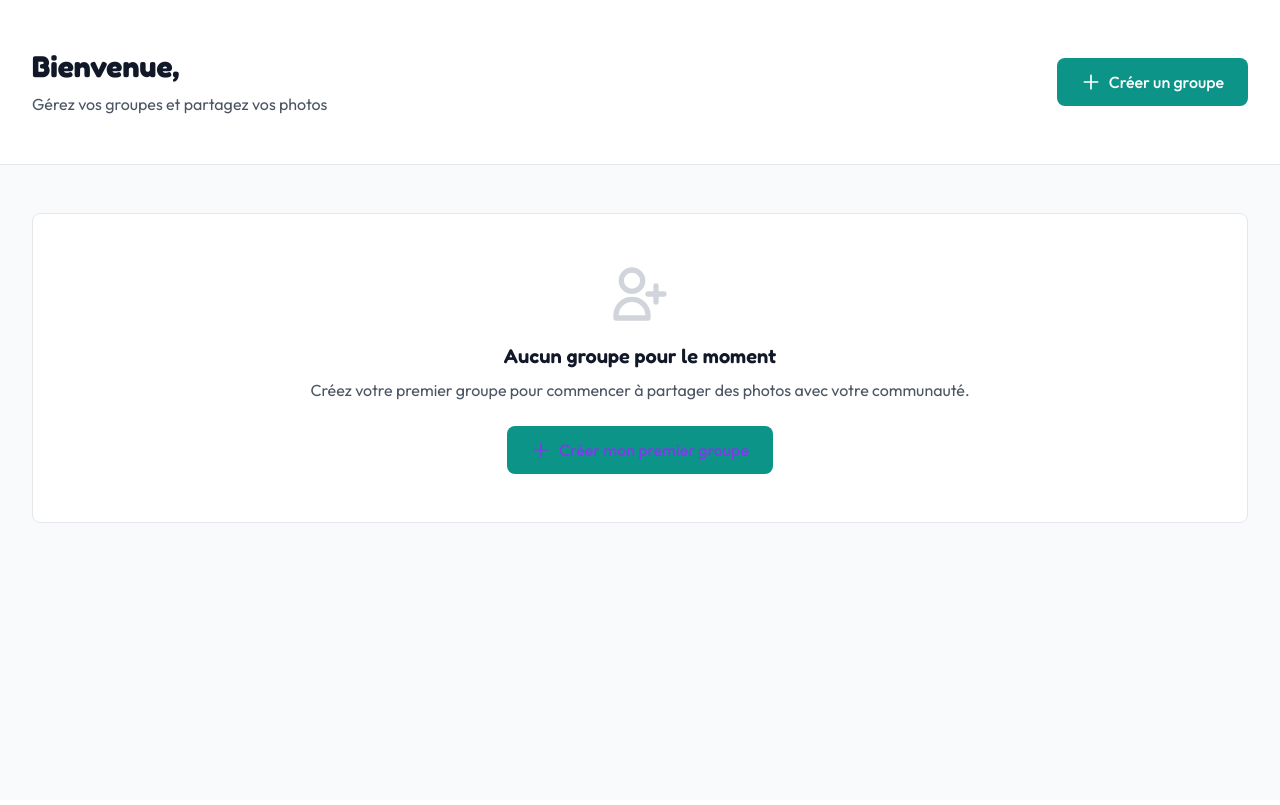
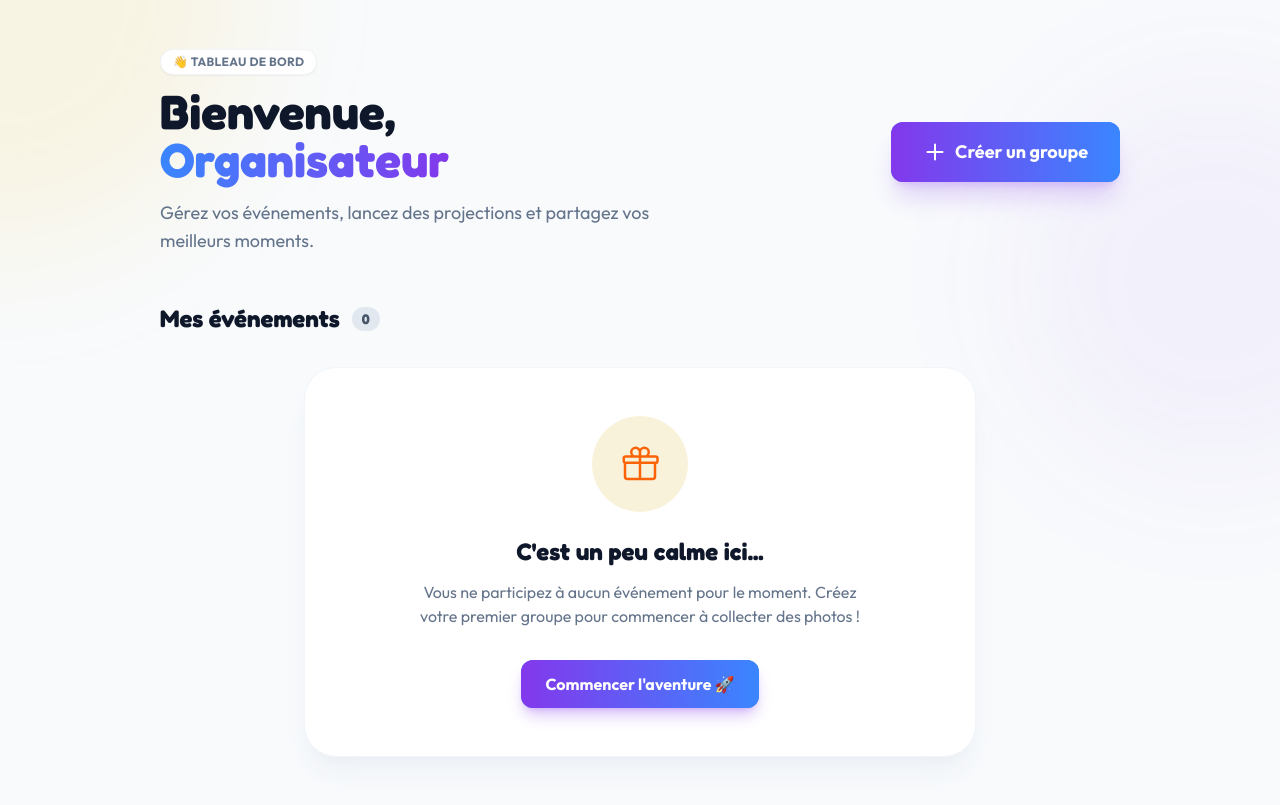
Before and after one commit to math-pixel/Photo-Party-V2, a Symfony app: template templates/main/home.html.twig in a window 1280 px wide. Before the commit the page ends 523 px from the top, so only its background shows below. Run offline with Twig, Linux system fonts and the light colour scheme; the template is opened without the code that fills it, so the values that code supplies are empty; style sheets or scripts are compiled from the project's sources; some libraries are stand-ins or nearby versions.

Commit message:
update home page

```diff
--- a/templates/main/home.html.twig
+++ b/templates/main/home.html.twig
@@ -1,59 +1,97 @@
 {% extends 'base.html.twig' %}
 
-{% block title %}Accueil - Community Photos{% endblock %}
+{% block title %}Accueil - PhotoParty{% endblock %}
 
 {% block body %}
-    <main class="min-h-screen bg-gray-50">
-        <!-- Hero Section -->
-        <section class="bg-white border-b border-gray-200 py-12 px-4 sm:px-6 lg:px-8">
-            <div class="max-w-7xl mx-auto">
-                <div class="flex flex-col sm:flex-row sm:items-center sm:justify-between gap-6">
-                    <!-- User Greeting -->
-                    <div>
-                        <h1 class="text-3xl font-bold text-gray-900">
-                            Bienvenue, <span class="text-teal-600">{{ app.user.firstname }} {{ app.user.lastname }}</span>
-                        </h1>
-                        <p class="text-gray-600 mt-2">Gérez vos groupes et partagez vos photos</p>
+    <main class="relative min-h-screen bg-slate-50 font-sans selection:bg-party-purple selection:text-white overflow-x-hidden">
+
+        {# --- DÉCORATION D'ARRIÈRE-PLAN (Subtile) --- #}
+        <div class="absolute top-0 left-0 w-[500px] h-[500px] bg-party-yellow/10 rounded-full blur-3xl pointer-events-none -translate-x-1/2 -translate-y-1/2"></div>
+        <div class="absolute top-20 right-0 w-[400px] h-[400px] bg-party-purple/5 rounded-full blur-3xl pointer-events-none translate-x-1/3"></div>
+
+        <div class="relative z-10 max-w-5xl mx-auto px-4 sm:px-6 lg:px-8 py-12">
+
+            {# --- HEADER DE SECTION (Hero) --- #}
+            <div class="flex flex-col md:flex-row md:items-center justify-between gap-8 mb-12">
+
+                <!-- Salutations -->
+                <div>
+                    <div class="inline-flex items-center gap-2 px-3 py-1 rounded-full bg-white border border-slate-100 shadow-sm text-xs font-bold uppercase tracking-wide text-slate-500 mb-3">
+                        👋 Tableau de bord
                     </div>
+                    <h1 class="text-4xl md:text-5xl font-display font-bold text-slate-900 leading-tight">
+                        Bienvenue, <br>
+                        <span class="text-transparent bg-clip-text bg-gradient-to-r from-party-blue to-party-purple">
+                            {{ app.user.firstname|default('Organisateur') }} {{ app.user.lastname|default('') }}
+                        </span>
+                    </h1>
+                    <p class="text-slate-500 text-lg mt-4 max-w-lg">
+                        Gérez vos événements, lancez des projections et partagez vos meilleurs moments.
+                    </p>
+                </div>
 
-                    <!-- Create Group CTA -->
-                    <a href="{{ path('app_group_create') }}" class="btn inline-flex items-center justify-center px-6 py-3 bg-teal-600 text-white font-medium rounded-lg hover:bg-teal-700 transition-colors duration-200 whitespace-nowrap">
-                        <svg class="w-5 h-5 mr-2" fill="none" stroke="currentColor" viewBox="0 0 24 24">
-                            <path stroke-linecap="round" stroke-linejoin="round" stroke-width="2" d="M12 4v16m8-8H4"></path>
+                <!-- Action Principale : Créer un groupe -->
+                <div class="flex-shrink-0">
+                    <a href="{{ path('app_group_create') }}" class="btn btn-primary px-8 py-4 text-lg shadow-xl shadow-party-purple/20">
+                        <svg xmlns="http://www.w3.org/2000/svg" fill="none" viewBox="0 0 24 24" stroke-width="2" stroke="currentColor" class="w-6 h-6 mr-2">
+                            <path stroke-linecap="round" stroke-linejoin="round" d="M12 4.5v15m7.5-7.5h-15" />
                         </svg>
                         Créer un groupe
                     </a>
                 </div>
             </div>
-        </section>
 
-        <!-- Groups List Section -->
-        <section class="py-12 px-4 sm:px-6 lg:px-8">
-            <div class="max-w-7xl mx-auto">
+            {# --- LISTE DES GROUPES --- #}
+            <section>
+                <div class="flex items-center justify-between mb-8">
+                    <h2 class="text-2xl font-display font-bold text-slate-900 flex items-center gap-3">
+                        Mes événements
+                        <span class="bg-slate-200 text-slate-600 text-sm font-bold px-2.5 py-0.5 rounded-full">
+                            {{ groups|length }}
+                        </span>
+                    </h2>
+                </div>
+
                 {% if groups is not empty %}
-                    <h2 class="text-2xl font-bold text-gray-900 mb-8">Mes groupes</h2>
-                    <div class="space-y-2">
+                    <div class="space-y-6">
                         {% for group in groups %}
+                            {# On inclut le composant "Card" qu'on a créé juste avant #}
                             {% include 'components/group-bar.html.twig' with { group: group } %}
                         {% endfor %}
                     </div>
+
+                    {# Petit footer de liste #}
+                    <div class="mt-12 text-center">
+                        <p class="text-slate-400 text-sm">Vous avez atteint la fin de la liste 🎉</p>
+                    </div>
+
                 {% else %}
-                    <!-- Empty State -->
-                    <div class="bg-white rounded-lg border border-gray-200 p-12 text-center">
-                        <svg class="w-16 h-16 text-gray-300 mx-auto mb-4" fill="none" stroke="currentColor" viewBox="0 0 24 24">
-                            <path stroke-linecap="round" stroke-linejoin="round" stroke-width="2" d="M18 9v3m0 0v3m0-3h3m-3 0h-3m-2-5a4 4 0 11-8 0 4 4 0 018 0zM3 20a6 6 0 0112 0v1H3v-1z"></path>
-                        </svg>
-                        <h3 class="text-xl font-semibold text-gray-900 mb-2">Aucun groupe pour le moment</h3>
-                        <p class="text-gray-600 mb-6">Créez votre premier groupe pour commencer à partager des photos avec votre communauté.</p>
-                        <a href="{{ path('app_group_create') }}" class="inline-flex items-center px-6 py-3 bg-teal-600 text-white font-medium rounded-lg hover:bg-teal-700 transition-colors duration-200">
-                            <svg class="w-5 h-5 mr-2" fill="none" stroke="currentColor" viewBox="0 0 24 24">
-                                <path stroke-linecap="round" stroke-linejoin="round" stroke-width="2" d="M12 4v16m8-8H4"></path>
+
+                    {# --- EMPTY STATE (Aucun groupe) --- #}
+                    <div class="bg-white rounded-[32px] border border-slate-100 shadow-xl shadow-slate-200/40 p-12 text-center max-w-2xl mx-auto">
+
+                        <!-- Illustration Icon -->
+                        <div class="w-24 h-24 mx-auto bg-slate-50 rounded-full flex items-center justify-center mb-6 relative">
+                            <div class="absolute inset-0 bg-party-yellow/20 rounded-full animate-pulse"></div>
+                            <svg xmlns="http://www.w3.org/2000/svg" fill="none" viewBox="0 0 24 24" stroke-width="1.5" stroke="currentColor" class="w-10 h-10 text-party-orange">
+                                <path stroke-linecap="round" stroke-linejoin="round" d="M21 11.25v8.25a1.5 1.5 0 01-1.5 1.5H4.5a1.5 1.5 0 01-1.5-1.5v-8.25M12 4.875A2.625 2.625 0 109.375 7.5H12m0-2.625V7.5m0-2.625A2.625 2.625 0 1114.625 7.5H12m0 0V21m-8.625-9.75h18c.621 0 1.125-.504 1.125-1.125v-1.5c0-.621-.504-1.125-1.125-1.125h-18c-.621 0-1.125.504-1.125 1.125v1.5c0 .621.504 1.125 1.125 1.125z" />
                             </svg>
-                            Créer mon premier groupe
+                        </div>
+
+                        <h3 class="text-2xl font-display font-bold text-slate-900 mb-3">
+                            C'est un peu calme ici...
+                        </h3>
+                        <p class="text-slate-500 mb-8 max-w-md mx-auto">
+                            Vous ne participez à aucun événement pour le moment. Créez votre premier groupe pour commencer à collecter des photos !
+                        </p>
+
+                        <a href="{{ path('app_group_create') }}" class="btn btn-primary px-6 py-3">
+                            Commencer l'aventure 🚀
                         </a>
                     </div>
                 {% endif %}
-            </div>
-        </section>
+            </section>
+
+        </div>
     </main>
 {% endblock %}
```
